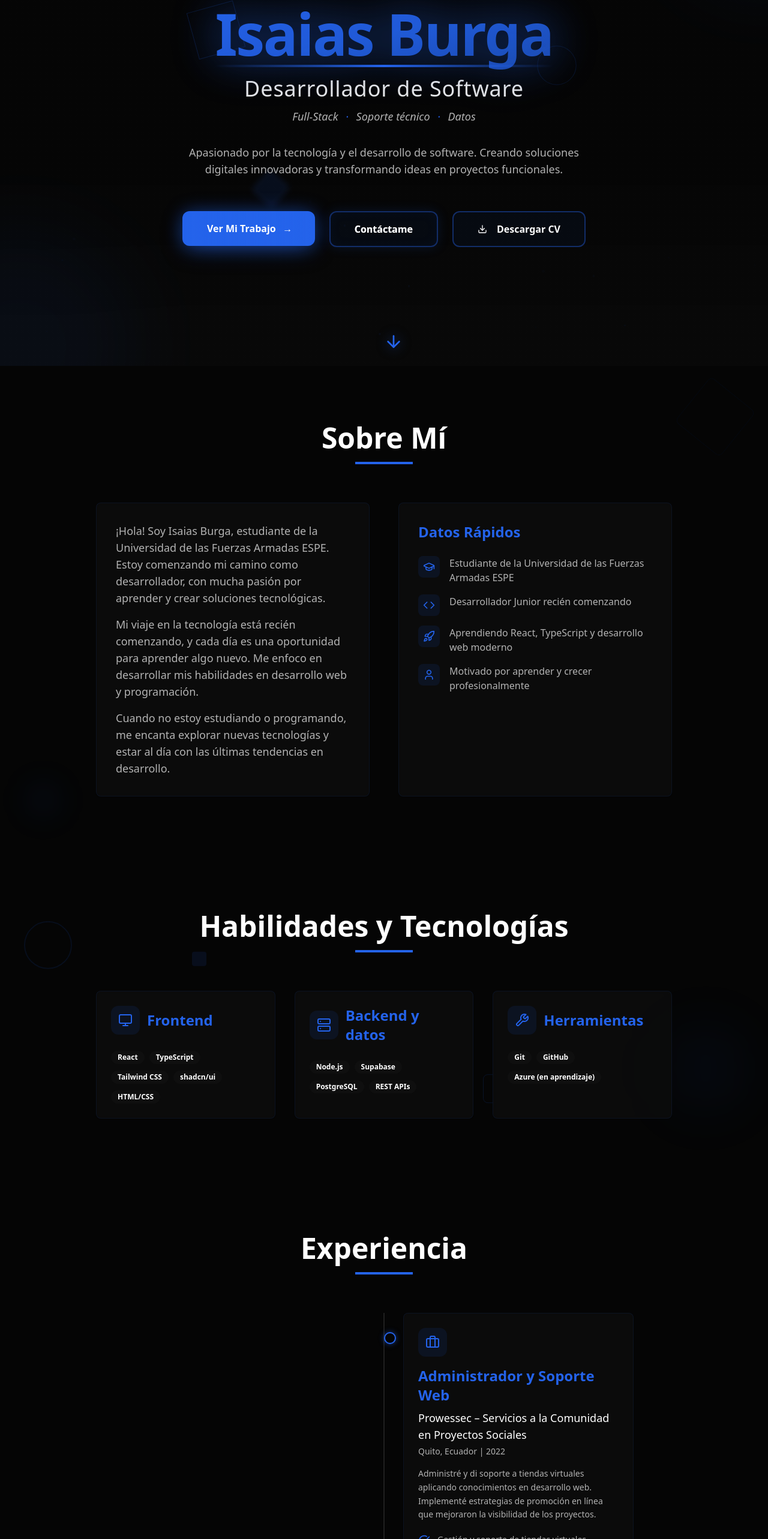
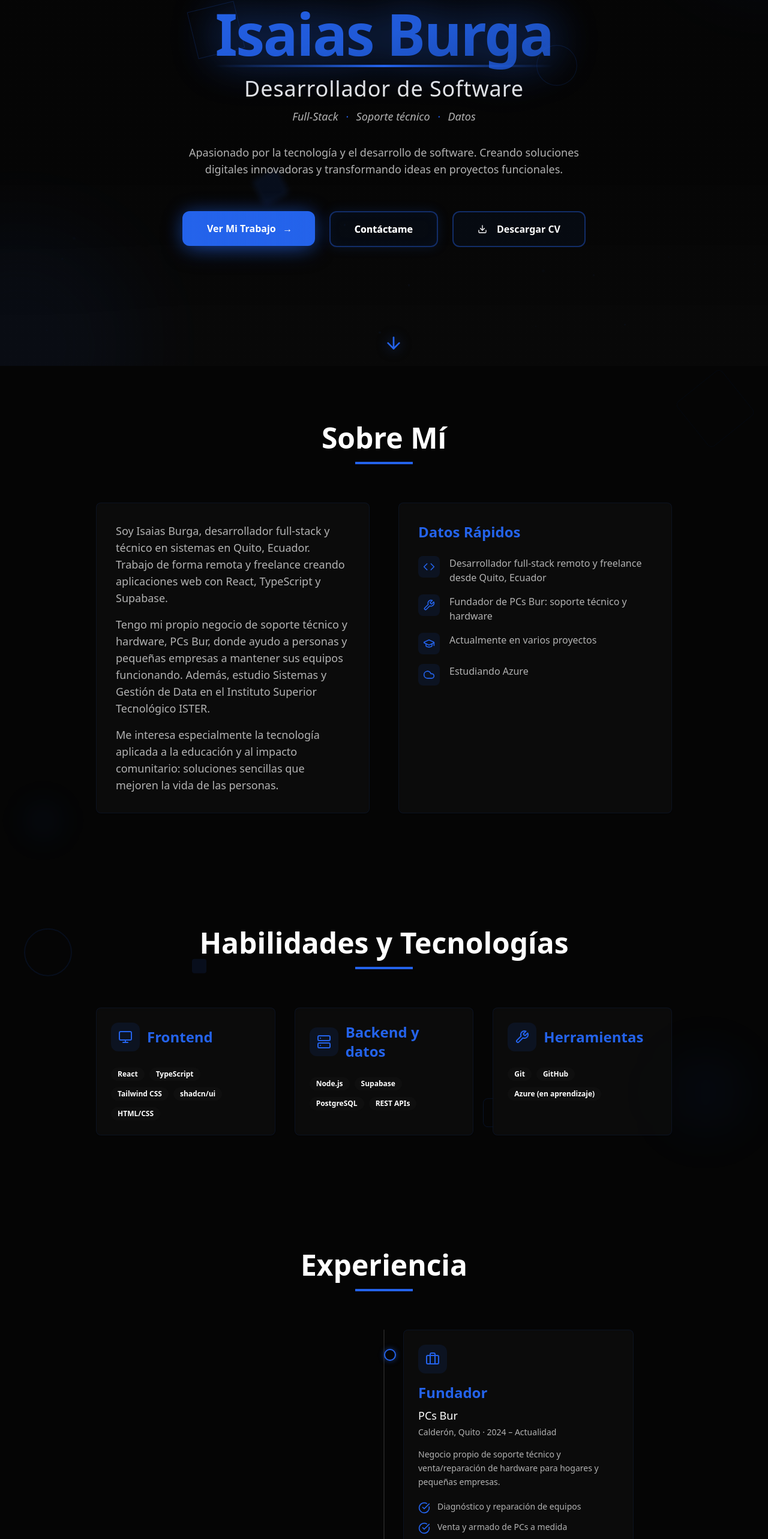
Before and after one commit to wiburga/light-folio-builder, a React (Vite) app: page / in a window 1280 px wide. Shown: the part 190-2756 px from the top of the page at 60% size. Built offline with nearby package versions, Linux system fonts and the light colour scheme; the HTML template or start-up script is replaced by a standard one.

Commit message:
Changes
Co-authored-by: wiburga <81428496+wiburga@users.noreply.github.com>

```diff
--- a/src/App.tsx
+++ b/src/App.tsx
@@ -2,6 +2,7 @@ import { Toaster } from "@/components/ui/toaster";
 import { Toaster as Sonner } from "@/components/ui/sonner";
 import { TooltipProvider } from "@/components/ui/tooltip";
 import { QueryClient, QueryClientProvider } from "@tanstack/react-query";
+import { MotionConfig } from "framer-motion";
 import { BrowserRouter, Routes, Route } from "react-router-dom";
 import Index from "./pages/Index";
 import NotFound from "./pages/NotFound";
@@ -10,6 +11,7 @@ const queryClient = new QueryClient();
 
 const App = () => (
   <QueryClientProvider client={queryClient}>
+    <MotionConfig reducedMotion="user">
     <TooltipProvider>
       <Toaster />
       <Sonner />
@@ -21,6 +23,7 @@ const App = () => (
         </Routes>
       </BrowserRouter>
     </TooltipProvider>
+    </MotionConfig>
   </QueryClientProvider>
 );
 
--- a/src/components/About.tsx
+++ b/src/components/About.tsx
@@ -1,5 +1,5 @@
 import { Card } from "@/components/ui/card";
-import { User, GraduationCap, Code, Rocket } from "lucide-react";
+import { Wrench, GraduationCap, Code, Cloud } from "lucide-react";
 import AnimatedSection from "./AnimatedSection";
 import { motion, useScroll, useTransform } from "framer-motion";
 import { useRef } from "react";
@@ -16,22 +16,10 @@ const About = () => {
   const rotate = useTransform(scrollYProgress, [0, 1], [0, 180]);
 
   const quickFacts = [
-    {
-      icon: GraduationCap,
-      text: "Estudiante de la Universidad de las Fuerzas Armadas ESPE",
-    },
-    {
-      icon: Code,
-      text: "Desarrollador Junior recién comenzando",
-    },
-    {
-      icon: Rocket,
-      text: "Aprendiendo React, TypeScript y desarrollo web moderno",
-    },
-    {
-      icon: User,
-      text: "Motivado por aprender y crecer profesionalmente",
-    },
+    { icon: Code, text: "Desarrollador full-stack remoto y freelance desde Quito, Ecuador" },
+    { icon: Wrench, text: "Fundador de PCs Bur: soporte técnico y hardware" },
+    { icon: GraduationCap, text: "Actualmente en varios proyectos" },
+    { icon: Cloud, text: "Estudiando Azure" },
   ];
 
   return (
@@ -63,20 +51,13 @@ const About = () => {
             <Card className="h-full p-6 sm:p-8 backdrop-blur-sm bg-card/80 border-primary/10 hover:border-primary/30 transition-colors">
               <div className="space-y-4 text-muted-foreground">
                 <p className="text-sm sm:text-base md:text-lg leading-relaxed">
-                  ¡Hola! Soy Isaias Burga, estudiante de la Universidad de las
-                  Fuerzas Armadas ESPE. Estoy comenzando mi camino como
-                  desarrollador, con mucha pasión por aprender y crear
-                  soluciones tecnológicas.
+                  Soy Isaias Burga, desarrollador full-stack y técnico en sistemas en Quito, Ecuador. Trabajo de forma remota y freelance creando aplicaciones web con React, TypeScript y Supabase.
                 </p>
                 <p className="text-sm sm:text-base md:text-lg leading-relaxed">
-                  Mi viaje en la tecnología está recién comenzando, y cada día
-                  es una oportunidad para aprender algo nuevo. Me enfoco en
-                  desarrollar mis habilidades en desarrollo web y programación.
+                  Tengo mi propio negocio de soporte técnico y hardware, PCs Bur, donde ayudo a personas y pequeñas empresas a mantener sus equipos funcionando. Además, estudio Sistemas y Gestión de Data en el Instituto Superior Tecnológico ISTER.
                 </p>
                 <p className="text-sm sm:text-base md:text-lg leading-relaxed">
-                  Cuando no estoy estudiando o programando, me encanta explorar
-                  nuevas tecnologías y estar al día con las últimas tendencias
-                  en desarrollo.
+                  Me interesa especialmente la tecnología aplicada a la educación y al impacto comunitario: soluciones sencillas que mejoren la vida de las personas.
                 </p>
               </div>
             </Card>
--- /dev/null
+++ b/src/components/Certifications.tsx
@@ -0,0 +1,118 @@
+import { useState } from "react";
+import { Card } from "@/components/ui/card";
+import { Badge } from "@/components/ui/badge";
+import { Button } from "@/components/ui/button";
+import { Dialog, DialogContent, DialogDescription, DialogHeader, DialogTitle } from "@/components/ui/dialog";
+import { Award, Cloud, Lightbulb, Calendar, Building2, Eye } from "lucide-react";
+import AnimatedSection from "./AnimatedSection";
+
+type Certification = {
+  icon: typeof Award;
+  title: string;
+  institution: string;
+  date?: string;
+  tag: string;
+  inProgress?: boolean;
+  file?: string;
+};
+
+const certifications: Certification[] = [
+  {
+    icon: Lightbulb,
+    title: "Hackatón Internacional de Innovación Educativa Juvenil «Ideas que Transforman»",
+    institution: "Empower Youth SV · Santa Tecla, El Salvador",
+    date: "26 y 27 de septiembre de 2026 · 48 horas",
+    tag: "Certificado de participación",
+    file: "/certificados/hackaton-ideas-que-transforman.png",
+  },
+  {
+    icon: Award,
+    title: "10 Principios para ser un Agente de Cambio (Líder Lab)",
+    institution: "Corporación Líderes para Gobernar, con aval académico de UNESCO (Cátedra UNESCO UTPL Ecuador)",
+    date: "Julio 2026 · 20 horas",
+    tag: "Diploma",
+    file: "/certificados/liderlab-agente-de-cambio.jpg",
+  },
+  {
+    icon: Cloud,
+    title: "Fundamentos de Microsoft Azure",
+    institution: "Microsoft Learn",
+    tag: "En curso",
+    inProgress: true,
+  },
+];
+
+const Certifications = () => {
+  const [open, setOpen] = useState<Certification | null>(null);
+
+  return (
+    <section id="certifications" className="py-24 px-4 relative">
+      <div className="container mx-auto max-w-6xl">
+        <AnimatedSection className="text-center mb-16">
+          <h2 className="text-3xl sm:text-4xl md:text-5xl font-bold mb-4">Certificaciones</h2>
+          <div className="w-24 h-1 bg-primary mx-auto" />
+        </AnimatedSection>
+
+        <div className="grid grid-cols-1 sm:grid-cols-2 lg:grid-cols-3 gap-6 sm:gap-8">
+          {certifications.map((cert, index) => (
+            <AnimatedSection key={cert.title} delay={index * 0.1}>
+              <Card
+                className={`h-full p-6 flex flex-col backdrop-blur-sm bg-card/80 hover:border-primary/30 transition-all hover:shadow-[0_0_30px_hsl(var(--primary)/0.1)] ${
+                  cert.inProgress ? "border-dashed border-primary/30" : "border-primary/10"
+                }`}
+              >
+                <div className="flex items-start justify-between gap-3 mb-4">
+                  <div className="p-3 rounded-xl bg-primary/10">
+                    <cert.icon className="w-6 h-6 text-primary" />
+                  </div>
+                  <Badge
+                    variant={cert.inProgress ? "outline" : "secondary"}
+                    className={cert.inProgress ? "border-dashed border-primary/50 text-primary" : "bg-primary/10 text-primary"}
+                  >
+                    {cert.tag}
+                  </Badge>
+                </div>
+                <h3 className="text-lg font-semibold text-foreground mb-3 leading-snug">{cert.title}</h3>
+                <p className="flex items-start gap-2 text-sm text-muted-foreground mb-2">
+                  <Building2 className="w-4 h-4 mt-0.5 flex-shrink-0 text-primary/70" />
+                  {cert.institution}
+                </p>
+                {cert.date && (
+                  <p className="flex items-start gap-2 text-sm text-muted-foreground">
+                    <Calendar className="w-4 h-4 mt-0.5 flex-shrink-0 text-primary/70" />
+                    {cert.date}
+                  </p>
+                )}
+                {cert.file && (
+                  <Button
+                    size="sm"
+                    variant="outline"
+                    className="mt-6 w-full border-primary/30 hover:border-primary/60 hover:bg-primary/10"
+                    onClick={() => setOpen(cert)}
+                  >
+                    <Eye className="w-4 h-4 mr-2" />
+                    Ver certificado
+                  </Button>
+                )}
+              </Card>
+            </AnimatedSection>
+          ))}
+        </div>
+      </div>
+
+      <Dialog open={!!open} onOpenChange={(v) => !v && setOpen(null)}>
+        <DialogContent className="max-w-4xl">
+          <DialogHeader>
+            <DialogTitle className="pr-6">{open?.title}</DialogTitle>
+            <DialogDescription>{open?.institution}</DialogDescription>
+          </DialogHeader>
+          {open?.file && (
+            <img src={open.file} alt={`Certificado: ${open.title}`} className="w-full h-auto rounded-md" />
+          )}
+        </DialogContent>
+      </Dialog>
+    </section>
+  );
+};
+
+export default Certifications;
--- a/src/components/Experience.tsx
+++ b/src/components/Experience.tsx
@@ -5,6 +5,30 @@ import { motion } from "framer-motion";
 
 const Experience = () => {
   const experiences = [
+    {
+      company: "PCs Bur",
+      position: "Fundador",
+      period: "Calderón, Quito · 2024 – Actualidad",
+      description:
+        "Negocio propio de soporte técnico y venta/reparación de hardware para hogares y pequeñas empresas.",
+      achievements: [
+        "Diagnóstico y reparación de equipos",
+        "Venta y armado de PCs a medida",
+        "Mantenimiento preventivo y soporte remoto",
+      ],
+    },
+    {
+      company: "Freelance · Remoto",
+      position: "Desarrollador Full-Stack",
+      period: "2024 – Actualidad",
+      description:
+        "Desarrollo de aplicaciones web con React, TypeScript y Supabase.",
+      achievements: [
+        "Dashboards, tiendas virtuales y herramientas de facturación",
+        "Bases de datos y autenticación con Supabase",
+        "Interfaces responsivas con Tailwind CSS y shadcn/ui",
+      ],
+    },
     {
       company: "Prowessec – Servicios a la Comunidad en Proyectos Sociales",
       position: "Administrador y Soporte Web",
--- a/src/components/ParticleBackground.tsx
+++ b/src/components/ParticleBackground.tsx
@@ -1,15 +1,20 @@
-import { useEffect, useRef } from "react";
-import { motion } from "framer-motion";
+import { useMemo } from "react";
+import { motion, useReducedMotion } from "framer-motion";
 
 const ParticleBackground = () => {
-  const particles = Array.from({ length: 50 }, (_, i) => ({
+  const reduceMotion = useReducedMotion();
+  const particles = useMemo(
+    () =>
+      Array.from({ length: 50 }, (_, i) => ({
         id: i,
         x: Math.random() * 100,
         y: Math.random() * 100,
         size: Math.random() * 4 + 1,
         duration: Math.random() * 20 + 10,
         delay: Math.random() * 5,
-  }));
+      })),
+    []
+  );
 
   return (
     <div className="fixed inset-0 pointer-events-none overflow-hidden z-0">
@@ -23,10 +28,7 @@ const ParticleBackground = () => {
             width: particle.size,
             height: particle.size,
           }}
-          animate={{
-            y: [0, -30, 0],
-            opacity: [0.2, 0.6, 0.2],
-          }}
+          animate={reduceMotion ? undefined : { y: [0, -30, 0], opacity: [0.2, 0.6, 0.2] }}
           transition={{
             duration: particle.duration,
             repeat: Infinity,
--- a/src/components/Projects.tsx
+++ b/src/components/Projects.tsx
@@ -1,6 +1,6 @@
 import { Card } from "@/components/ui/card";
 import { Button } from "@/components/ui/button";
-import { ExternalLink, Github, Layers } from "lucide-react";
+import { ExternalLink, Github, Layers, Rocket } from "lucide-react";
 import AnimatedSection from "./AnimatedSection";
 import { motion, useScroll, useTransform } from "framer-motion";
 import { useRef } from "react";
@@ -180,6 +180,23 @@ const Projects = () => {
               </motion.div>
             </AnimatedSection>
           ))}
+          <AnimatedSection delay={projects.length * 0.1}>
+            <Card className="h-full p-6 flex flex-col items-center justify-center text-center border-dashed border-primary/30 bg-card/60 backdrop-blur-xl hover:border-primary/50 transition-colors">
+              <div className="p-4 rounded-xl bg-primary/10 mb-4">
+                <Rocket className="w-7 h-7 text-primary" />
+              </div>
+              <h3 className="text-xl font-bold mb-2 text-foreground">Más proyectos en desarrollo</h3>
+              <p className="text-muted-foreground text-sm leading-relaxed mb-6">
+                Actualmente trabajo en varios proyectos nuevos. Visita mi GitHub para ver el avance
+              </p>
+              <Button asChild size="sm" variant="outline" className="border-primary/30 hover:border-primary/60 hover:bg-primary/10">
+                <a href="https://github.com/wiburga" target="_blank" rel="noopener noreferrer">
+                  <Github className="w-4 h-4 mr-2" />
+                  Ver GitHub
+                </a>
+              </Button>
+            </Card>
+          </AnimatedSection>
         </div>
       </div>
     </section>
--- a/src/index.css
+++ b/src/index.css
@@ -344,3 +344,12 @@ All colors MUST be HSL.
     pointer-events: none;
   }
 }
+
+@media (prefers-reduced-motion: reduce) {
+  *, *::before, *::after {
+    animation-iteration-count: 1 !important;
+    animation-duration: 0.01ms !important;
+    transition-duration: 0.01ms !important;
+    scroll-behavior: auto !important;
+  }
+}
```
Lines whose indentation alone changed are shown as unchanged.
